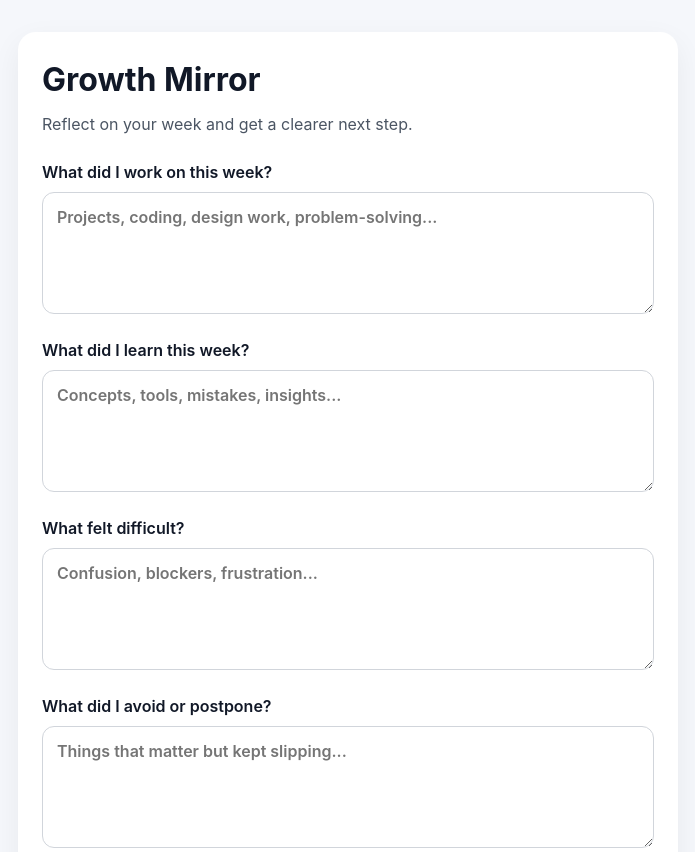
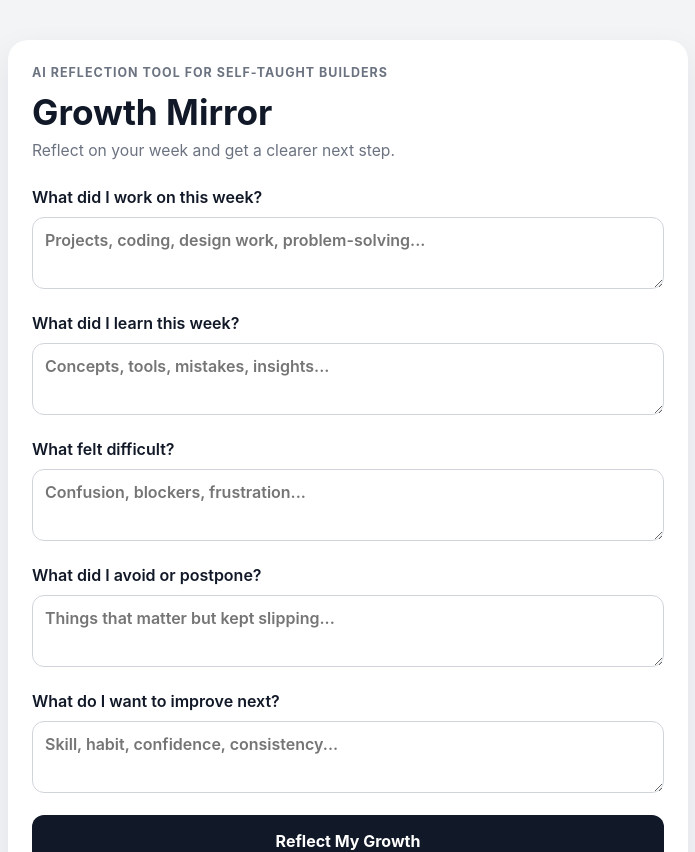
Before and after one commit to anusirkas/growth-mirror, a React (Vite) app: page / in a window 1280 px wide. Shown: the top 852 px of the page, without its empty margins (292-987 px from the left). Built offline with nearby package versions, Linux system fonts and the light colour scheme.

Commit message:
Tweaked layout and README

```diff
--- a/src/App.tsx
+++ b/src/App.tsx
@@ -14,7 +14,7 @@ export default function App() {
     setIsLoading(true);
 
     // Mock delay to simulate AI processing
-    await new Promise((resolve) => setTimeout(resolve, 1000));
+    await new Promise((resolve) => setTimeout(resolve, 1200));
 
     setResult(mockResult);
     setIsLoading(false);
--- a/src/components/ReflectionForm.tsx
+++ b/src/components/ReflectionForm.tsx
@@ -37,6 +37,7 @@ export default function ReflectionForm({
 
   return (
     <form className="card form-card" onSubmit={handleSubmit}>
+      <p className="eyebrow">AI reflection tool for self-taught builders</p>
       <h1>Growth Mirror</h1>
       <p className="subtitle">
         Reflect on your week and get a clearer next step.
@@ -49,7 +50,7 @@ export default function ReflectionForm({
           value={form.workedOn}
           onChange={handleChange}
           placeholder="Projects, coding, design work, problem-solving..."
-          rows={4}
+          rows={2}
           required
         />
       </label>
@@ -61,7 +62,7 @@ export default function ReflectionForm({
           value={form.learned}
           onChange={handleChange}
           placeholder="Concepts, tools, mistakes, insights..."
-          rows={4}
+          rows={2}
           required
         />
       </label>
@@ -73,7 +74,7 @@ export default function ReflectionForm({
           value={form.difficult}
           onChange={handleChange}
           placeholder="Confusion, blockers, frustration..."
-          rows={4}
+          rows={2}
           required
         />
       </label>
@@ -85,7 +86,7 @@ export default function ReflectionForm({
           value={form.avoided}
           onChange={handleChange}
           placeholder="Things that matter but kept slipping..."
-          rows={4}
+          rows={2}
           required
         />
       </label>
@@ -97,7 +98,7 @@ export default function ReflectionForm({
           value={form.improve}
           onChange={handleChange}
           placeholder="Skill, habit, confidence, consistency..."
-          rows={4}
+          rows={2}
           required
         />
       </label>
--- a/src/index.css
+++ b/src/index.css
@@ -13,6 +13,7 @@
 body {
   margin: 0;
   min-height: 100vh;
+  background: #f3f4f6;
 }
 
 button,
@@ -23,49 +24,52 @@ textarea {
 .app-shell {
   max-width: 1100px;
   margin: 0 auto;
-  padding: 32px 20px 60px;
+  padding: 40px 20px 60px;
   display: grid;
   gap: 24px;
 }
 
 .app-shell.no-result {
-  max-width: 700px;
+  max-width: 720px;
 }
 
 .app-shell.has-result {
-  max-width: 1100px;
+  max-width: 1180px;
 }
 
 @media (min-width: 900px) {
   .app-shell.has-result {
-    grid-template-columns: 1.1fr 0.9fr;
+    grid-template-columns: 1fr 0.95fr;
     align-items: start;
   }
 }
 
 .card {
   background: white;
-  border-radius: 18px;
+  border-radius: 20px;
   padding: 24px;
-  box-shadow: 0 10px 30px rgba(0, 0, 0, 0.06);
+  box-shadow: 0 12px 32px rgba(15, 23, 42, 0.08);
 }
 
 .form-card h1 {
   margin-top: 0;
   margin-bottom: 8px;
-  font-size: 2rem;
+  font-size: 2.2rem;
+  line-height: 1.1;
 }
 
 .subtitle {
   margin-top: 0;
-  margin-bottom: 24px;
-  color: #4b5563;
+  margin-bottom: 22px;
+  color: #6b7280;
+  font-size: 0.98rem;
 }
 
 label {
   display: block;
-  margin-bottom: 18px;
+  margin-bottom: 16px;
   font-weight: 600;
+  color: #111827;
 }
 
 textarea {
@@ -73,14 +77,16 @@ textarea {
   margin-top: 8px;
   border: 1px solid #d1d5db;
   border-radius: 12px;
-  padding: 12px 14px;
+  padding: 10px 12px;
   resize: vertical;
-  min-height: 96px;
+  min-height: 72px;
+  transition: border-color 0.2s ease, box-shadow 0.2s ease;
 }
 
 textarea:focus {
-  outline: 2px solid #c7d2fe;
-  border-color: #818cf8;
+  outline: none;
+  border-color: #9ca3af;
+  box-shadow: 0 0 0 4px rgba(17, 24, 39, 0.06);
 }
 
 button {
@@ -91,6 +97,12 @@ button {
   color: white;
   font-weight: 700;
   cursor: pointer;
+  width: 100%;
+  transition: transform 0.15s ease, opacity 0.15s ease;
+}
+
+button:hover:not(:disabled) {
+  transform: translateY(-1px);
 }
 
 button:disabled {
@@ -100,10 +112,12 @@ button:disabled {
 
 .result-card h2 {
   margin-top: 0;
+  margin-bottom: 20px;
+  font-size: 1.5rem;
 }
 
 .section + .section {
-  margin-top: 20px;
+  margin-top: 18px;
 }
 
 .section h2 {
@@ -114,4 +128,13 @@ button:disabled {
 .section p {
   margin: 0;
   color: #374151;
+  line-height: 1.6;
 }
+.eyebrow {
+  margin: 0 0 10px;
+  font-size: 0.78rem;
+  font-weight: 700;
+  letter-spacing: 0.08em;
+  text-transform: uppercase;
+  color: #6b7280;
+}
```
Also changed, not shown: 1 other file (tests, documents, lock files or other folders).
